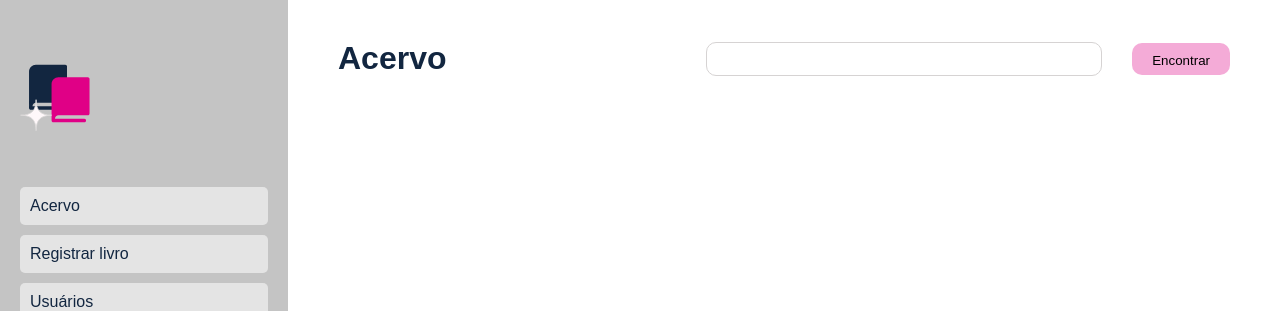
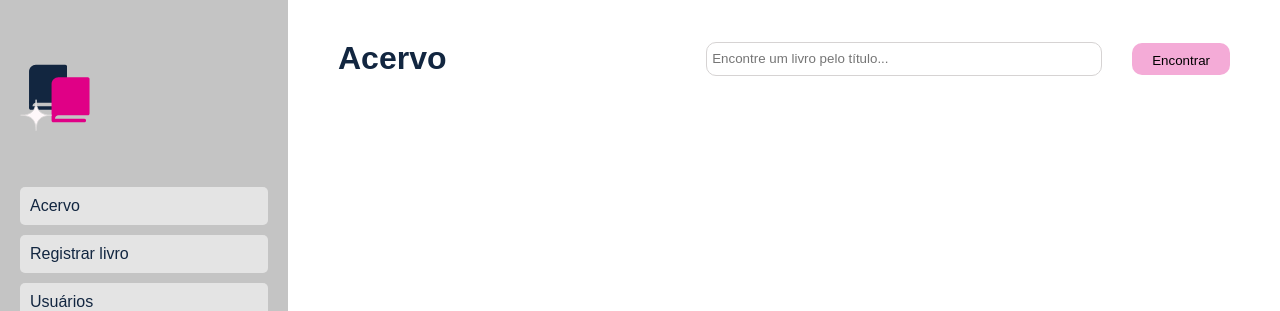
Before and after one commit to AnaJuliaMM/library_manager, a Django app: template library/templates/books.html in a window 1280 px wide. Shown: the top 311 px of the page. Run offline with Django 5.2, Linux system fonts and the light colour scheme; the template is opened without the code that fills it, so the values that code supplies are empty.

Commit message:
feat: add placeholder in filter

```diff
--- a/library/templates/books.html
+++ b/library/templates/books.html
@@ -64,7 +64,7 @@
       <header class="library-header">
         <h1>Acervo</h1>
         <div class="filter-div">
-          <input type="text" name="filter" id="filter" />
+          <input type="text" name="filter" placeholder="Encontre um livro pelo título..." id="filter" />
           <input type="button" value="Encontrar" />
         </div>
       </header>
```
